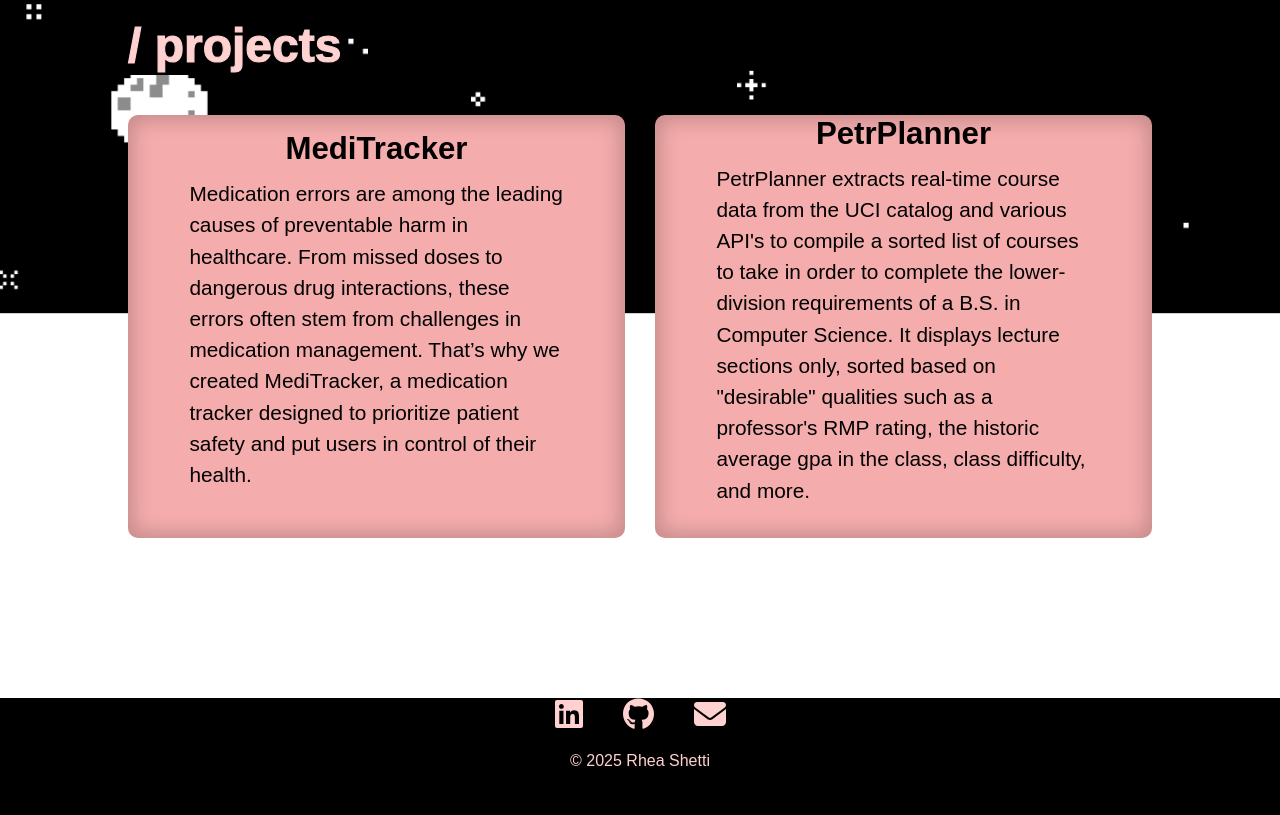
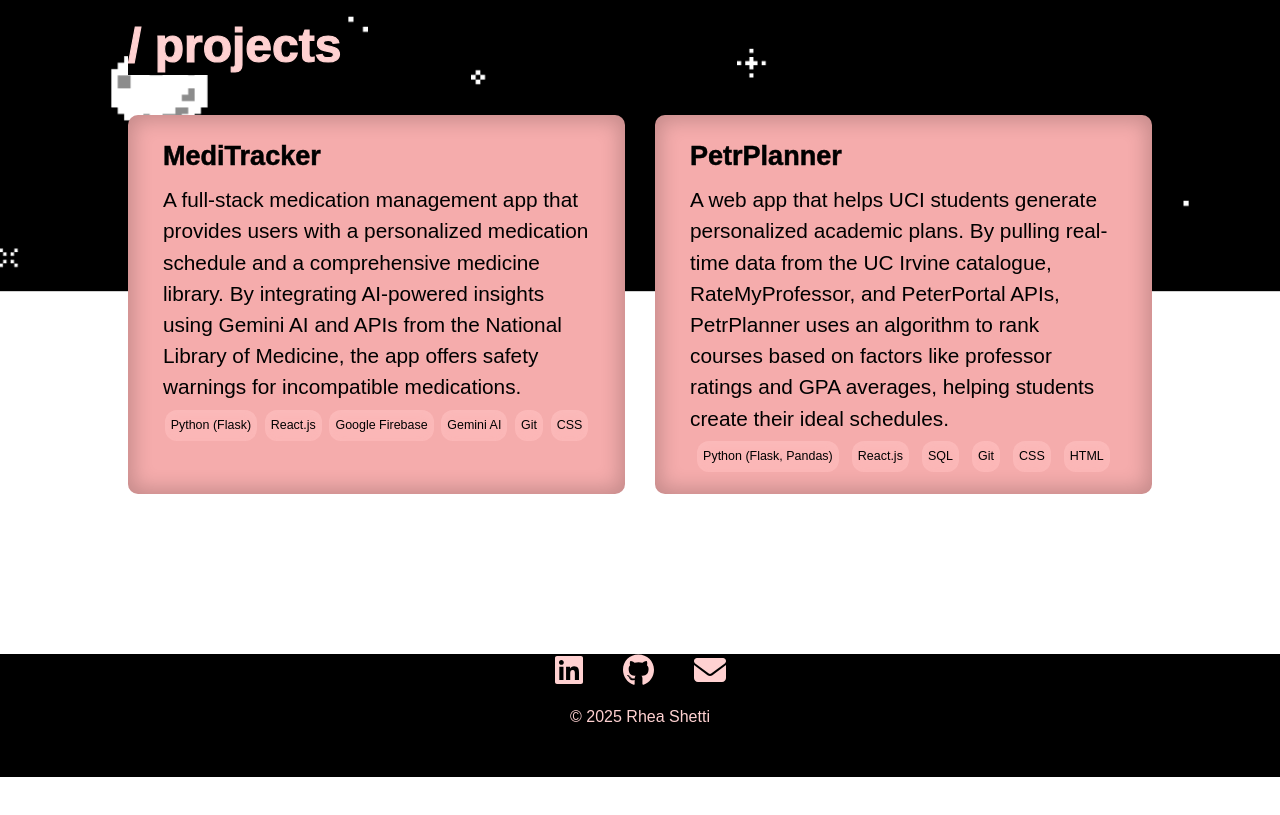
Before and after one commit to rheashetti/rheashetti, a React (Vite) app: page / in a window 1280 px wide. Shown: the part 1906-2721 px from the top of the page. After the commit the page ends 2683 px from the top, so only its background shows below. Built offline with nearby package versions, Linux system fonts and the light colour scheme; a web font is replaced by a local one.

Commit message:
formatted project items & added technology tags

```diff
--- a/src/pages/projects.css
+++ b/src/pages/projects.css
@@ -2,10 +2,12 @@
     margin-bottom: 10%;
 }
 
-h3 {
-    font-size: 1.5em;
+#projects h3 {
+    font-size: 1.3em;
     margin-bottom: -0.5em;
     margin-top: -0.5em;
+    text-align: left;
+    -webkit-text-stroke: 0.5px rgb(0, 0, 0);
 }
 
 .section {
@@ -23,29 +25,48 @@ h3 {
     display: flex;
     flex-direction: row;
     justify-content: space-between;
-    align-items: center;
+    align-items: stretch;
     gap: 30px;
-    margin-top: 20px;
     flex-wrap: wrap;
     width: 100%;
 }
 
 .project-item {
     background-color: rgb(245, 172, 172);
-    padding: 6%;
     border-radius: 10px;
     display: flex;
-    width: 200px;
-    height: 300px;
+    width: auto;
+    height: auto;
+    padding: 35px;
     flex-direction: column;
-    align-items: center;
-    justify-content: center;
+    justify-content: flex-start;
+    align-items: flex-start;
     flex: 1 1 200px;
-    max-width: 440px;
     text-align: left;
     color: black;
     font-size: 1.3em;
     box-shadow: inset 0 0 20px 5px rgba(0, 0, 0, 0.2);
+}
+
+.project-tag {
+    margin-top: -6%;
+    font-size: 0.6em;
+    display: flex;
+    gap: 6px;
+    margin-bottom: -6%;
+    width: 100%;
+    justify-content: space-evenly;
+    align-items: center;
+    flex-wrap: nowrap;
+}
+
+.project-tag p {
+    text-align: center;
+    padding: 6px;
+    background-color: rgba(255, 188, 188, 0.673);
+    border-radius: 12px;
+    box-shadow: inset 0 4px 8px rgba(254, 199, 199, 0.2);
+    white-space: nowrap;
 }
 
 .project-item:hover{
@@ -53,3 +74,8 @@ h3 {
     background-color: rgb(255, 188, 188);
     transition: transform 0.3s ease;
 }
+
+.project-item:hover .project-tag p {
+    background-color: rgba(245, 172, 172);
+    transition: background-color 0.3s ease;
+}
--- a/src/pages/projects.tsx
+++ b/src/pages/projects.tsx
@@ -35,11 +35,27 @@ const Projects: React.FC = () => {
             <div className="project-container">
                 <div className="project-item">
                     <h3>MediTracker</h3>
-                    <p>Medication errors are among the leading causes of preventable harm in healthcare. From missed doses to dangerous drug interactions, these errors often stem from challenges in medication management. That’s why we created MediTracker, a medication tracker designed to prioritize patient safety and put users in control of their health.</p>
+                    <p>A full-stack medication management app that provides users with a personalized medication schedule and a comprehensive medicine library. By integrating AI-powered insights using Gemini AI and APIs from the National Library of Medicine, the app offers safety warnings for incompatible medications.</p>
+                    <div className="project-tag">
+                        <p>Python (Flask)</p>
+                        <p>React.js</p>
+                        <p>Google Firebase</p>
+                        <p>Gemini AI</p>
+                        <p>Git</p>
+                        <p>CSS</p>
+                    </div>
                 </div>
                 <div className="project-item">
                     <h3>PetrPlanner</h3>
-                    <p>PetrPlanner extracts real-time course data from the UCI catalog and various API's to compile a sorted list of courses to take in order to complete the lower-division requirements of a B.S. in Computer Science. It displays lecture sections only, sorted based on "desirable" qualities such as a professor's RMP rating, the historic average gpa in the class, class difficulty, and more.</p>
+                    <p>A web app that helps UCI students generate personalized academic plans. By pulling real-time data from the UC Irvine catalogue, RateMyProfessor, and PeterPortal APIs, PetrPlanner uses an algorithm to rank courses based on factors like professor ratings and GPA averages, helping students create their ideal schedules.</p>
+                    <div className="project-tag">
+                        <p>Python (Flask, Pandas)</p>
+                        <p>React.js</p>
+                        <p>SQL</p>
+                        <p>Git</p>
+                        <p>CSS</p>
+                        <p>HTML</p>
+                    </div>
                 </div>
             </div>
         </section>
```
